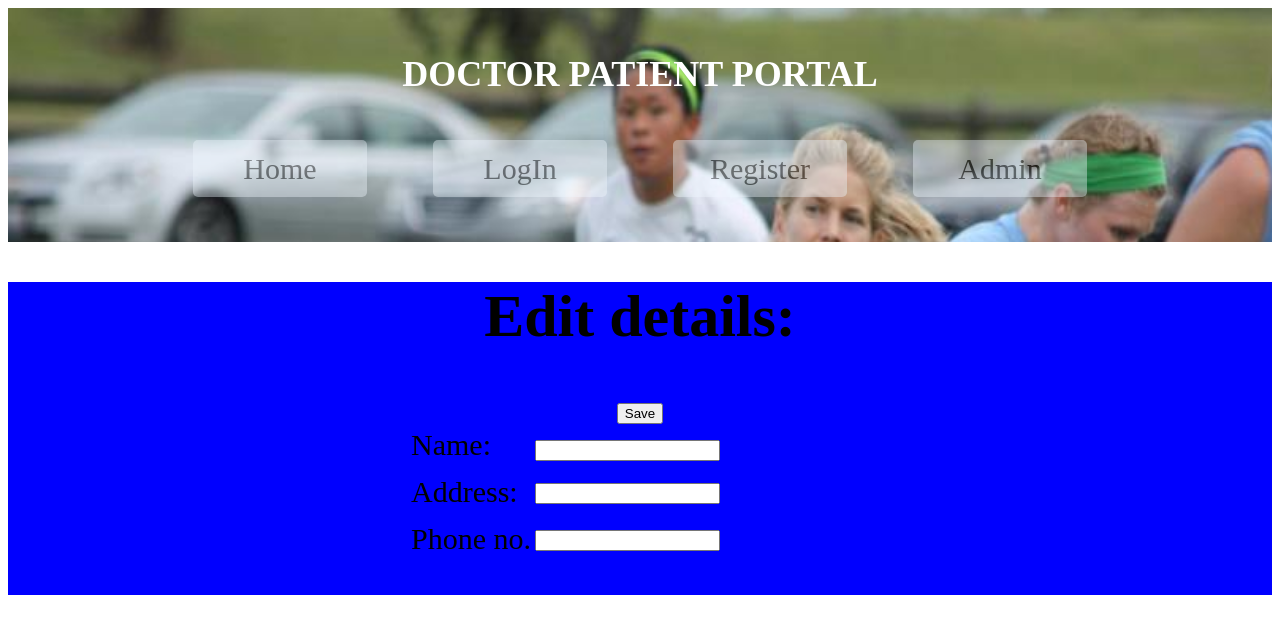
After one commit to sunilmeena8/Doctor-Patient-Portal, a Django app: page /editprofilepatient in a window 1280 px wide. The commit adds this page. Shown: the top 634 px of the page. Run offline with Django 3.2, Linux system fonts and the light colour scheme; some libraries are stand-ins or nearby versions.

Commit message:
patient edit profile

```diff
--- a/dpp/portal/forms.py
+++ b/dpp/portal/forms.py
@@ -41,6 +41,11 @@ class DoctorProfileForm(forms.Form):
 	t22=forms.BooleanField(required=False)
 	t23=forms.BooleanField(required=False)
 
+class PatientProfileForm(forms.Form):
+	name=forms.CharField(max_length=30)
+	phone_number=forms.CharField(max_length=50)
+	address=forms.CharField(max_length=100)
+
 class SearchDoctorForm(forms.Form):
 	Choices=[('heart','heart'),('eye','eye'),('brain','brain'),('lungs','lungs'),('other','other')]
 	specialization=forms.ChoiceField(choices=Choices, widget=forms.RadioSelect)
--- /dev/null
+++ b/dpp/portal/templates/portal/editpatientprofile.html
@@ -0,0 +1,36 @@
+{% extends "portal/header.html" %}
+{% block content %}
+  <div class="editdoctor">
+  <h1>Edit details: </h1>
+
+  <form   method="GET">
+    {% csrf_token %}
+
+     <table  class="tableclass" style="align:center;margin-left:400px">
+      <tr style="text-align:left;">
+        <td>Name:
+        </td>
+        <td>{{form.name}}
+        </td>
+      </tr>
+      <tr >
+        <td style="text-align:left;padding-top:10px">Address:
+        </td>
+        <td style="text-align:left">{{form.address}}
+        </td>
+      </tr>
+      <tr>
+        <td style="text-align:left;padding-top:10px">Phone no.
+        </td>
+        <td style="text-align:left">{{form.phone_number}}
+        </td>
+      </tr>
+    <tr>
+		<button type="submit">Save</button>
+	</tr>
+    </table>
+    <br>
+
+  </form>
+  </div>
+{% endblock %}
--- a/dpp/portal/templates/portal/header.html
+++ b/dpp/portal/templates/portal/header.html
@@ -5,7 +5,7 @@
   <link rel="stylesheet" href="{% static 'portal/hw2.css' %}">
   <title>DPP</title>
   <script type="text/javascript" src="{% static 'tinymce/js/prism.js' %}"></script>
-    <!-- Compiled and minified JavaScript for Materialize CSS -->
+
   <script src="https://cdnjs.cloudflare.com/ajax/libs/materialize/1.0.0/js/materialize.min.js"></script>
 
    <style>
@@ -24,7 +24,6 @@
     M.AutoInit();
   </script>
 
-
 </head>
 <body>
   {% include "portal/includes/navbar.html" %}
--- a/dpp/portal/templates/portal/home.html
+++ b/dpp/portal/templates/portal/home.html
@@ -6,7 +6,7 @@
 	{% if user.is_authenticated %}
     	{% if person.2 == "doctor" %}
 			<H3>Appoitments: </h3>
-			<Button><a href="/editprofile">EDIT PROFILE</a></Button>
+			<Button><a href="/editprofiledoctor">EDIT PROFILE</a></Button>
 			{% for appointment in appointments %}
 				<h5>{{appointment}}</h5>
 			{% endfor %}
@@ -17,6 +17,7 @@
 				<h5>{{appointment}}</h5>
 			{% endfor %}
 			<a href="/searchfordoctor">Search for doctor</a>
+			<Button><a href="/editprofilepatient">EDIT PROFILE</a></Button>
 
 		{% endif %}
 	{% endif %}
--- a/dpp/portal/urls.py
+++ b/dpp/portal/urls.py
@@ -23,7 +23,8 @@ urlpatterns = [
     path('login/',views.login_req),
     path('logout/',views.logout_req),
     path('searchfordoctor/',views.doctor_search,name='searchfordoctor'),
-    path('editprofile',views.profileedit),
-    path('selectdoctor/',views.addapointment)
+    path('editprofiledoctor/',views.profileeditdoctor),
+    path('selectdoctor/',views.addapointment),
+    path('editprofilepatient',views.profileeditpatient),
 
 ]
--- a/dpp/portal/views.py
+++ b/dpp/portal/views.py
@@ -3,7 +3,7 @@ from django.http import HttpResponse
 from django.contrib.auth.forms import AuthenticationForm
 from django.contrib.auth import login, logout, authenticate
 from django.contrib.auth.models import User
-from .forms import CustomForm,DoctorProfileForm,SearchDoctorForm
+from .forms import CustomForm,DoctorProfileForm,SearchDoctorForm,PatientProfileForm
 from .models import Person, Patient, Doctor
 from django.db import connection
 from django.contrib import messages
@@ -16,7 +16,7 @@ def homeview(request):
         cursor.execute('select * from portal_person WHERE user_id= %s',[user.id])
         person=cursor.fetchone()
         # cursor.execute('select * from portal_appointment where
-        print(person)
+        #print(person)
         return render(request, 'portal/home.html', {'person':person})
     return render(request,'portal/home.html',{})
 
@@ -112,7 +112,7 @@ def doctor_search(request):
 
     return render(request,'portal/searchdoctor.html',{'form':form})
 
-def profileedit(request):
+def profileeditdoctor(request):
 
     if(request.method=="GET"):
         form=DoctorProfileForm(request.GET)
@@ -141,6 +141,24 @@ def profileedit(request):
         form=DoctorProfileForm()
     return render(request,"portal/editdoctorprofile.html",{'form':form})
 
+def profileeditpatient(request):
+
+    if(request.method=="GET"):
+        form=PatientProfileForm(request.GET)
+        if(form.is_valid()):
+            user=request.user
+            name=request.GET.get('name')
+            address=request.GET.get('address')
+            phone_number=request.GET.get('phone_number')
+            cursor=connection.cursor()
+            person=get_person_details(user.id)
+            cursor.execute('update portal_patient set name= %s,address=%s,phone_number=%s where username=%s',[name,address,phone_number,user.username])
+            print(person)
+            return redirect('homepage')
+    else:
+        form=PatientProfileForm()
+    return render(request,"portal/editpatientprofile.html",{'form':form})
+
 def get_person_details(username):
     cursor=connection.cursor()
     cursor.execute('select * from portal_person WHERE user_id= %s',[username])
```
Also changed, not shown: dpp/db.sqlite3.
